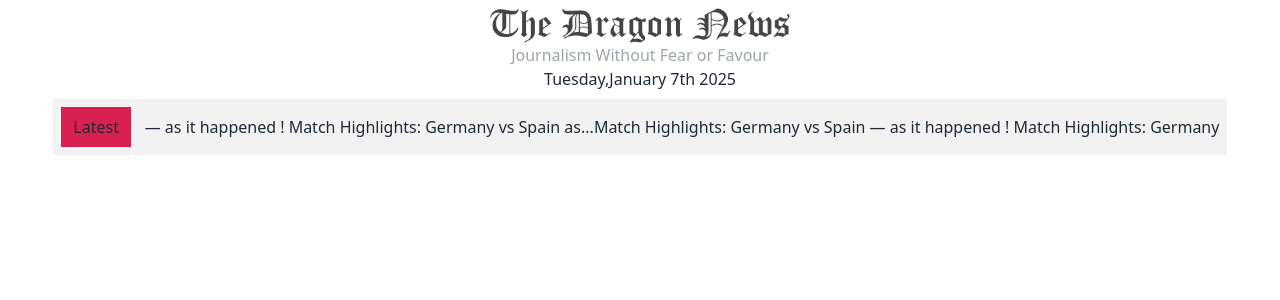
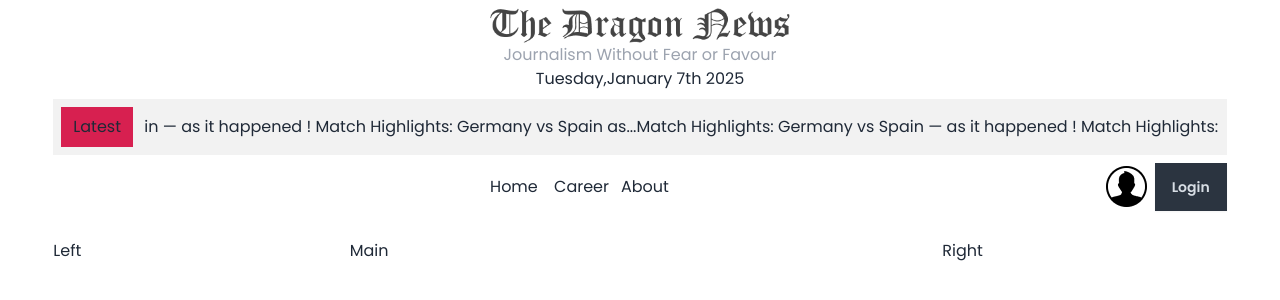
Before and after one commit to KI-Anik/m52-revision, a React (Vite) app: page / in a window 1280 px wide. Shown: the top 300 px of the page. Built offline with nearby package versions, Linux system fonts and the light colour scheme.

Commit message:
add Navbar component and integrate it into HomeLayout; import Poppins font in index.css; extend Tailwind CSS configuration

```diff
--- /dev/null
+++ b/src/components/Navbar.jsx
@@ -0,0 +1,23 @@
+import { Link } from "react-router-dom";
+import userIcon from '../assets/user.png'
+
+const Navbar = () => {
+    return (
+        <div className="flex justify-between items-center">
+            <div className=""></div>
+            <div className="nav space-x-3">
+                <Link to={'/'}>Home</Link>
+                <Link to={'/career'}> Career</Link>
+                <Link to={'/about'}>About</Link>
+            </div>
+            <div className="logo flex gap-2 items-center">
+                <div className="">
+                    <img src={userIcon} alt="" />
+                </div>
+                <button className="btn btn-neutral rounded-none">Login</button>
+            </div>
+        </div>
+    );
+};
+
+export default Navbar;
--- a/src/index.css
+++ b/src/index.css
@@ -1,3 +1,5 @@
+@import url('https://fonts.googleapis.com/css2?family=Poppins:ital,wght@0,100;0,200;0,300;0,400;0,500;0,600;0,700;0,800;0,900;1,100;1,200;1,300;1,400;1,500;1,600;1,700;1,800;1,900&display=swap');
+
 @tailwind base;
 @tailwind components;
 @tailwind utilities;
--- a/src/layouts/HomeLayout.jsx
+++ b/src/layouts/HomeLayout.jsx
@@ -1,13 +1,22 @@
 import Header from "../components/Header";
 import LatestNews from "../components/LatestNews";
+import Navbar from "../components/Navbar";
 
 const HomeLayout = () => {
     return (
-        <div>
+        <div className="font-poppins w-11/12 mx-auto">
             <Header></Header>
-            <section className="w-11/12 mx-auto">
+            <section className="">
              <LatestNews></LatestNews>
             </section>
+            <section className="py-2">
+            <Navbar></Navbar>
+            </section>
+            <main className="grid grid-cols-12 pt-5 gap-3">
+                <aside className="col-span-3">Left</aside>
+                <main className="col-span-6">Main</main>
+                <aside className="col-span-3">Right</aside>
+            </main>
         </div>
     );
 };
--- a/tailwind.config.js
+++ b/tailwind.config.js
@@ -6,7 +6,11 @@
     "./src/**/*.{js,ts,jsx,tsx}",
   ],
   theme: {
-    extend: {},
+    extend: {
+      fontFamily: {
+        poppins: ["Poppins", "sans-serif"],
+      }
+    },
   },
   plugins: [
     daisyui,
```
